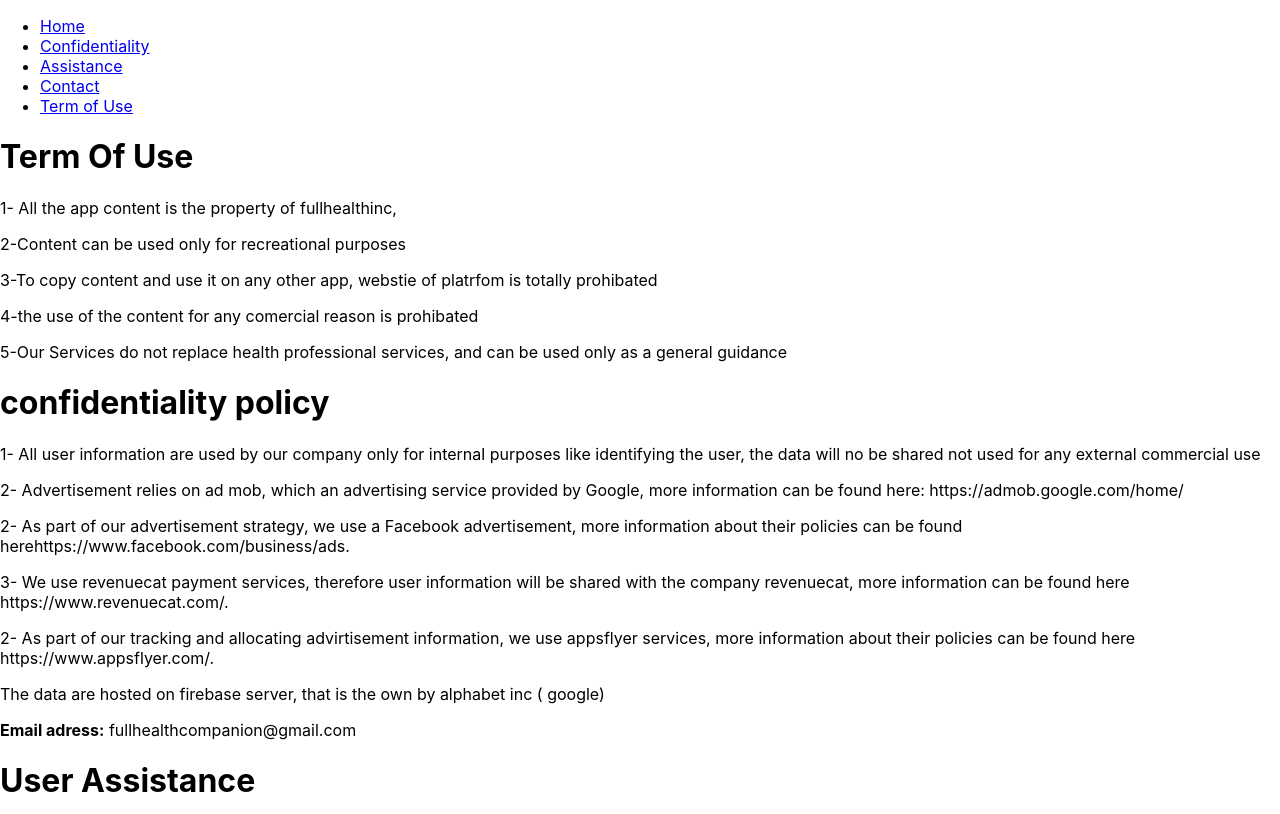
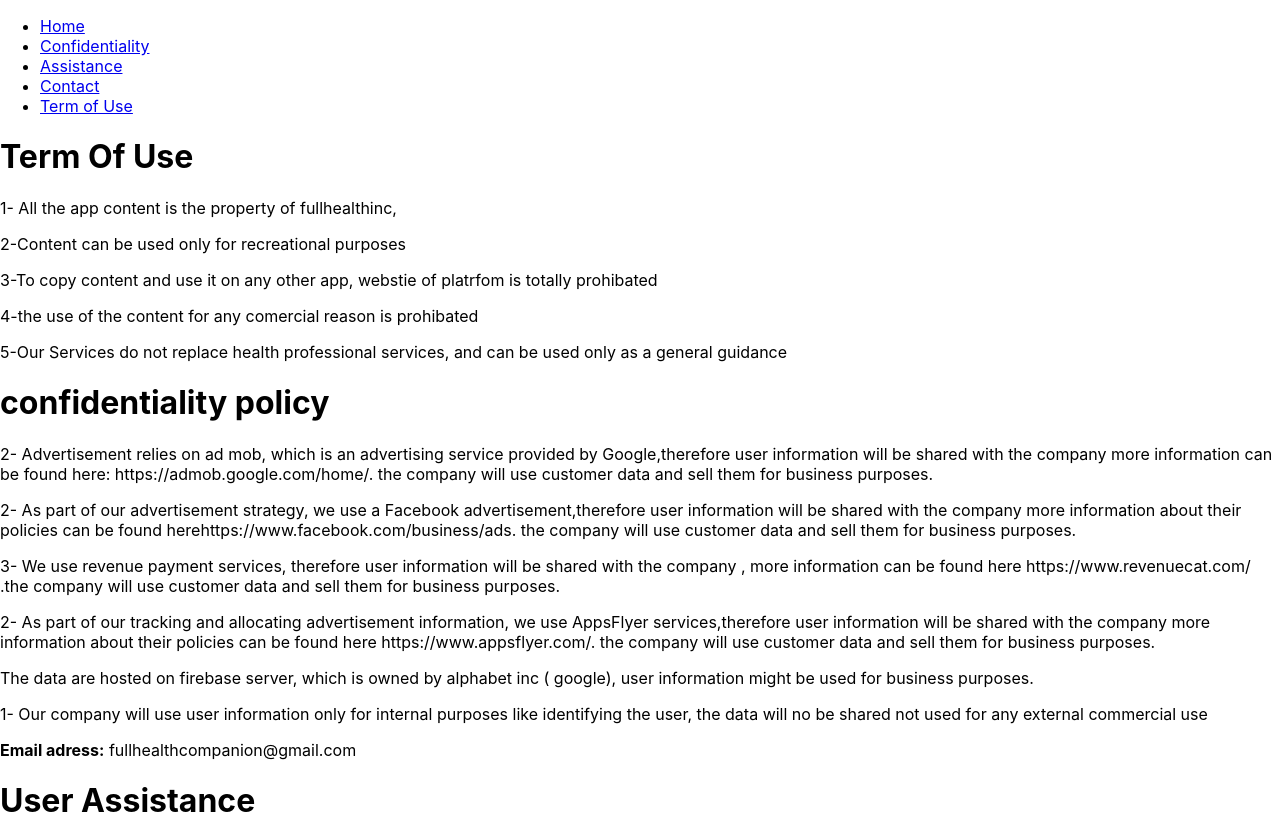
Before and after one commit to selimbenmrad/FullHealthInc, a React (Create React App) app: page / in a window 1280 px wide. Shown: the top 814 px of the page. Built offline with nearby package versions, Linux system fonts and the light colour scheme.

Commit message:
selim  ajouter des detail

```diff
--- a/src/Confidentiality.js
+++ b/src/Confidentiality.js
@@ -2,27 +2,28 @@ import React from 'react';
 
 function Assistance() {
   return (
-
     <body>
     <h1>confidentiality policy </h1>
 
-    <p> 1- All user information are used by our company only for internal purposes like identifying the user, the data will no be shared not used for any external commercial use</p>
-    <p> 2- Advertisement relies on ad mob, which an advertising service provided by Google, more information can be found here:
-    https://admob.google.com/home/
+
+    <p> 2- Advertisement relies on ad mob, which is an advertising service provided by Google,therefore user information will be shared with the company  more information can be found here:
+    https://admob.google.com/home/. the company will use customer data and sell them for business purposes.
     </p>
 
-    <p> 2- As part of our advertisement strategy, we use a Facebook advertisement, more information about their policies can be found herehttps://www.facebook.com/business/ads.
+    <p> 2- As part of our advertisement strategy, we use a Facebook advertisement,therefore user information will be shared with the company more information about their policies can be found herehttps://www.facebook.com/business/ads. the company will use customer data and sell them for business purposes.
     </p>
 
 
-    <p> 3- We use revenuecat payment services, therefore user information will be shared with the company revenuecat, more information can be found here https://www.revenuecat.com/.
+    <p> 3- We use revenue payment services, therefore user information will be shared with the company , more information can be found here https://www.revenuecat.com/ .the company will use customer data and sell them for business purposes.
     </p>
 
-    <p> 2- As part of our tracking and allocating advirtisement information, we use appsflyer services, more information about their policies can be found here https://www.appsflyer.com/.
+    <p> 2- As part of our tracking and allocating advertisement information, we use AppsFlyer services,therefore user information will be shared with the company more information about their policies can be found here https://www.appsflyer.com/. the company will use customer data and sell them for business purposes.
     </p>
 
 
-      <p> The data are hosted on firebase server, that is the own by alphabet inc ( google)</p>
+      <p> The data are hosted on firebase server, which is owned by alphabet inc ( google), user information might be used for business purposes.</p>
+
+   <p> 1- Our company will use user information only for internal purposes like identifying the user, the data will no be shared not used for any external commercial use</p>
    <p><b> Email adress:</b> fullhealthcompanion@gmail.com </p>
       </body>
   );
```
